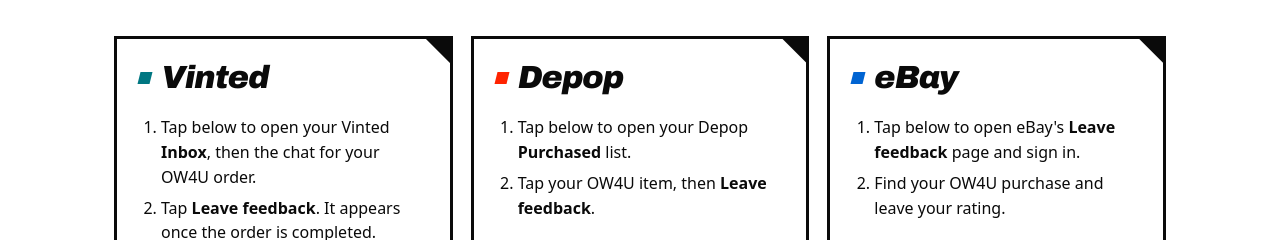
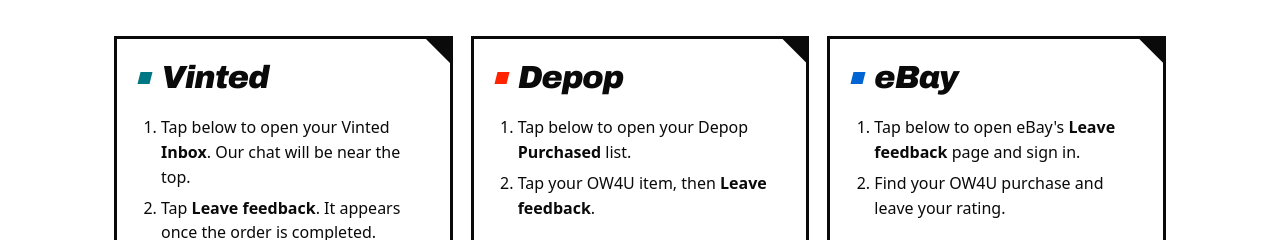
Before and after one commit to onewardrobe4u/onewardrobe4u.github.io, a plain HTML site: page index.html in a window 1280 px wide. Shown: the part 1109-1349 px from the top of the page. Drawn offline with Linux system fonts and the light colour scheme.

Commit message:
Clarify Vinted review step
Co-Authored-By: Claude Opus 5.5 <noreply@anthropic.com>
Claude-Session: https://claude.ai/code/session_01LcxNVjafT18GcGs3xvkzS5

```diff
--- a/index.html
+++ b/index.html
@@ -193,7 +193,7 @@ footer a{color:#fff}
       <article class="card" data-p="vinted" hidden>
         <div class="pf d"><span class="sw" style="background:#007782"></span>Vinted</div>
         <ol>
-          <li>Tap below to open your Vinted <b>Inbox</b>, then the chat for your OW4U order.</li>
+          <li>Tap below to open your Vinted <b>Inbox</b>. Our chat will be near the top.</li>
           <li>Tap <b>Leave feedback</b>. It appears once the order is completed.</li>
         </ol>
         <p class="note">Vinted gives you 4 days after the order completes to leave feedback.</p>
```
